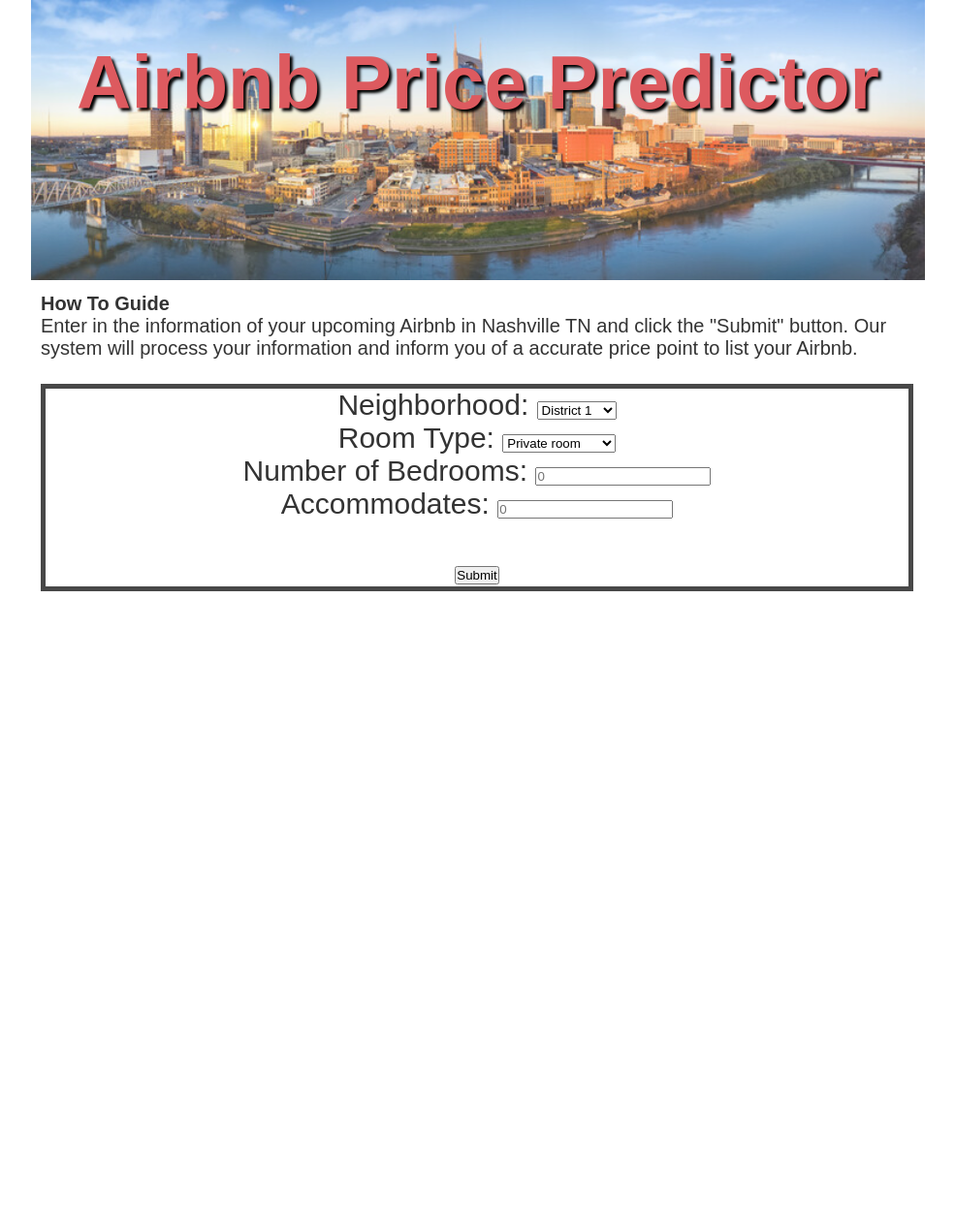
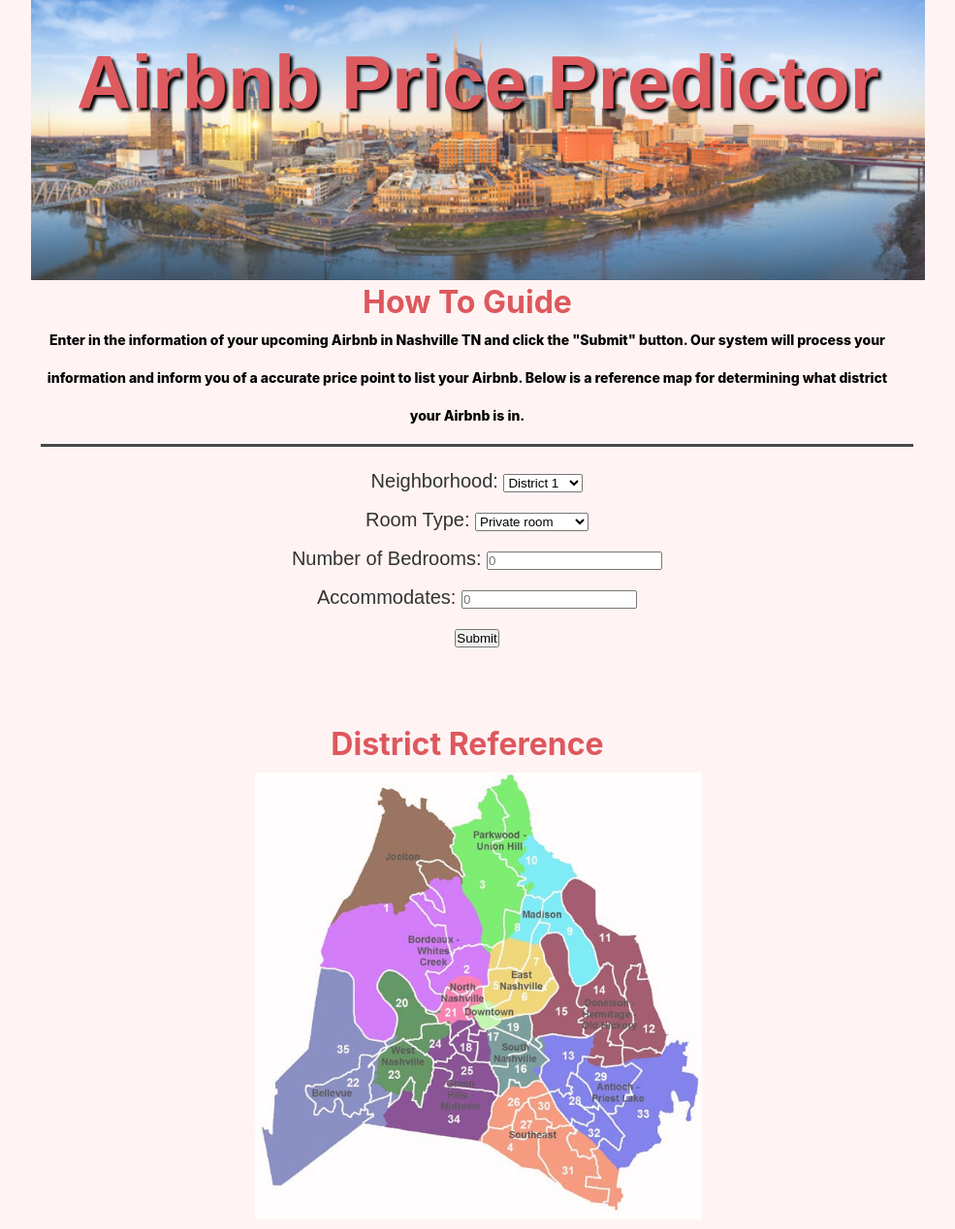
Before and after one commit to jwcomp4/air_b_b_rental, a Flask app: page / in a window 1280 px wide. Shown: the whole page at 97% size, without its empty margins (147-1132 px from the left). Before the commit the page ends 610 px from the top, so only its background shows below. Run offline with Flask 2, Linux system fonts and the light colour scheme.

Commit message:
Updated formating for website, add District Reference, Prettier

```diff
--- a/Website/Templates/predictor.html
+++ b/Website/Templates/predictor.html
@@ -14,7 +14,7 @@
   <!-- End Header -->
   <!-- Begin Naviagtion -->
   <div id="navigation"><b> How To Guide </b>
-    <p id="explanation"> Enter in the information of your upcoming Airbnb in Nashville TN and click the "Submit" button. Our system will process your information and inform you of a accurate price point to list your Airbnb.</p>
+    <p id="explanation"> Enter in the information of your upcoming Airbnb in Nashville TN and click the "Submit" button. Our system will process your information and inform you of a accurate price point to list your Airbnb. Below is a reference map for determining what district your Airbnb is in. </p>
   </div>
   <!-- End Naviagtion -->
   <!-- Begin Content -->
@@ -186,43 +186,28 @@
                             var bed_roomsField = document.getElementById('bed_rooms').value;
                             var accommodatesField = document.getElementById('accommodates').value;
 
-                            //convert the string variables into numbers
+                            //Convert the string variables into numbers
                             let x = neighborhoodConvert(neighborhoodField);
                             let y = room_typeConvert(room_typeField);
 
-                            //Place holder formula to calculate price
-
-                            // var price = (x+(y*((accommodatesField/2)+(bed_roomsField*5))));
-
-                            let price1 = bed_roomsField*5;
-                            let price2 = accommodatesField/2;
-                            let price3 = price1+price2;
-                            let price4 = y*price3;
-                            let price5 = x+price4;
+                            //Formula to calculate price
+                            var price = (x+(y*((accommodatesField/2)+(bed_roomsField*5))));
 
                             //Makes a pop up for the user to see the results of their input.
-                            alert("A good starting price for your Airbnb is $" + price5);
+                            alert("A good starting price for your Airbnb is $" + price);
 
-                            //Tester popup to see the variables to make sure formula is correct.
-                            // alert(x + " | " + y + " | " + price1 + " | " + price2 + " | " + price3 + " | " + price4 + " | " + price5);
-                    }
-                    //Test the popup funtion
-                    function popup(){
-                        alert("Working?");
                     }
                 </script>
-            <p>&nbsp</p>
             <!-- Add a button to activate script -->
             <button onclick="getUserInput()">Submit</button>
             </ul>
         </div>
     </div>
   </div>
-  <!-- End Content -->
-
-  <!-- Begin Footer
-     <div id="footer"><a href="Main_Page"> Back to Main Page </a></div>
-   End Footer -->
+<div>
+    <div id="navigation"><b>District Reference</b></div>
+    <img class="center2" src="../static/Images/Nashville Districts.jpg" alt="banner">
+</div>
  </div>
 
 <!-- End Wrapper -->
--- a/Website/static/CSS/styles.css
+++ b/Website/static/CSS/styles.css
@@ -1,6 +1,6 @@
 * { padding: 0; margin: 0; }
 
-html {background-color: #FFFFFF;}
+html {background-color: #FFF3F3;}
 
 body {
  font-family: Arial, Helvetica, sans-serif;
@@ -21,6 +21,11 @@
  margin: 10px 0px 5px 0px;
  background: rgba(100, 100, 100, 00);
 }
+#explanation {
+	color:#000000;
+	font-size: 14px;
+	text-align: center;
+}
 img {
     opacity: 0.8;
   }
@@ -32,10 +37,13 @@
 }
 #navigation {
  width: 900px;
- color: #333;
- font-size: 20px;
- padding: 10px;
- margin: 0px 0px 5px 0px;
+ color: #DD585D;
+ font-family: 'Inter';
+ font-style: normal;
+ font-weight: 800;
+ font-size: 32px;
+ line-height: 39px;
+ text-align: center;
  background-color: rgba(100, 100, 100, 00);
 }
 #content {
@@ -47,12 +55,25 @@
  height: 275px;
 }
 #filter ul {
-    font-size:30px;
-    border: #484848 5px solid;
+    font-size:20px;
+    border-top: #484848 3px solid;
+	padding: 15px;
+	line-height: 200%;
+    text-align: center;
+	list-style: none;
+}
+#district {
+	font: size 30px;
 	padding: 0;
 	margin: 0;
     text-align: center;
-	list-style: none;
+}
+.center2 {
+	display: block;
+	margin-left: auto;
+	margin-right: auto;
+	padding: 10px;
+	width: 50%;
 }
 #footer {
  width: 900px;
```
Also changed, not shown: Website/static/Images/Nashville Districts.jpg (added).
